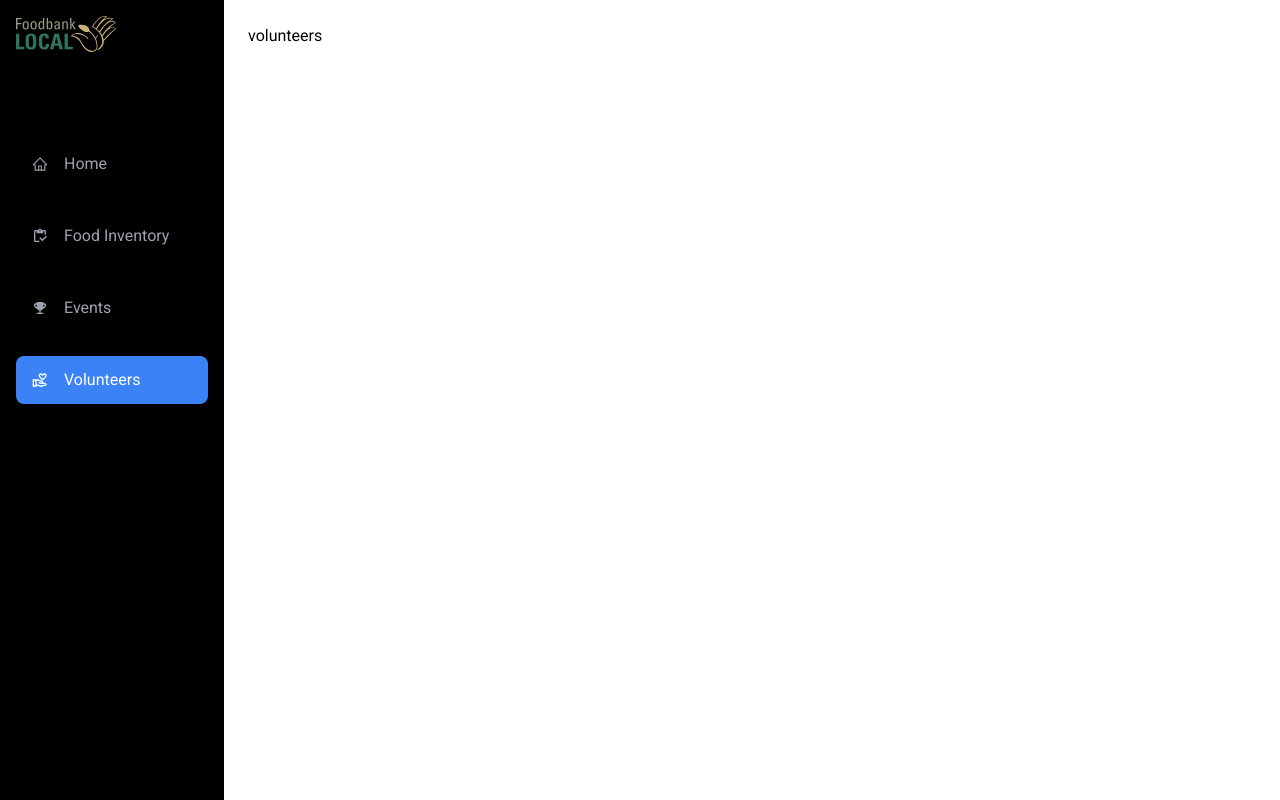
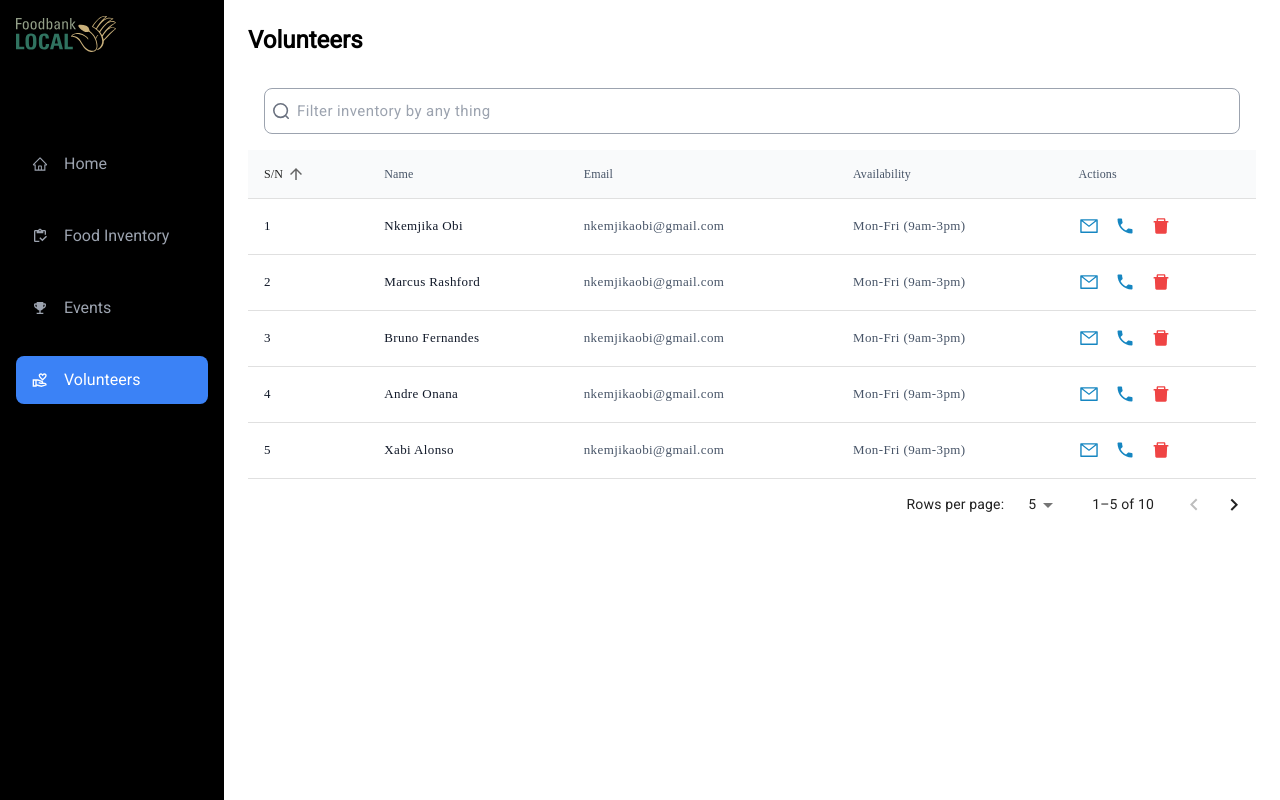
Before and after one commit to nkemjikaobi/feed-scarborough, a Next.js app: page /dashboard/volunteers in a window 1280 px wide. Shown: the top 800 px of the page. Built offline with nearby package versions, Linux system fonts and the light colour scheme.

Commit message:
Volunteers Page

```diff
--- a/src/app/dashboard/volunteers/page.tsx
+++ b/src/app/dashboard/volunteers/page.tsx
@@ -1,5 +1,375 @@
 'use client';
 
+import EnhancedTable from '@/app/components/atoms/CustomTable';
+import { AiFillDelete, AiOutlineMail } from 'react-icons/ai';
+import { IoMdCall } from 'react-icons/io';
+
 export default function Volunteers() {
-	return <main className=''>volunteers</main>;
+	const volunteerColums = [
+		{
+			id: 11,
+			field: 'id',
+			fieldStyles: {
+				textTransform: 'capitalize',
+				color: '#101828',
+				fontWeight: '500',
+			},
+			label: 'S/N',
+			width: 100,
+			minWidth: 100,
+			sortable: true,
+		},
+		{
+			id: 1,
+			field: 'name',
+			fieldStyles: {
+				textTransform: 'capitalize',
+				color: '#101828',
+				fontWeight: '500',
+			},
+			label: 'Name',
+			width: 100,
+			minWidth: 100,
+			sortable: true,
+		},
+		{
+			id: 2,
+			fieldStyles: {
+				color: '#475467',
+			},
+			field: 'email',
+			label: 'Email',
+			width: 300,
+			minWidth: 200,
+			sortable: true,
+		},
+		{
+			id: 3,
+			fieldStyles: {
+				color: '#475467',
+			},
+			field: 'availability',
+			label: 'Availability',
+			width: 130,
+			minWidth: 100,
+			sortable: true,
+		},
+		{
+			id: 6,
+			field: 'actions',
+			label: 'Actions',
+			width: 30,
+			minWidth: 100,
+			align: 'center',
+			sortable: true,
+		},
+	];
+
+	const volunteerData = [
+		{
+			id: 1,
+			name: 'Nkemjika Obi',
+			email: 'nkemjikaobi@gmail.com',
+			availability: 'Mon-Fri (9am-3pm)',
+			actions: (
+				<div className='flex items-center space-x-4'>
+					<AiOutlineMail
+						className='text-20 text-feed-blue'
+						onClick={(e: any) => {
+							e.stopPropagation();
+						}}
+					/>
+					<IoMdCall
+						className='text-20 text-feed-blue'
+						onClick={(e: any) => {
+							e.stopPropagation();
+						}}
+					/>
+					<AiFillDelete
+						className='text-20 text-red-500'
+						onClick={(e: any) => {
+							e.stopPropagation();
+						}}
+					/>
+				</div>
+			),
+		},
+		{
+			id: 2,
+			name: 'Marcus Rashford',
+			email: 'nkemjikaobi@gmail.com',
+			availability: 'Mon-Fri (9am-3pm)',
+			actions: (
+				<div className='flex items-center space-x-4'>
+					<AiOutlineMail
+						className='text-20 text-feed-blue'
+						onClick={(e: any) => {
+							e.stopPropagation();
+						}}
+					/>
+					<IoMdCall
+						className='text-20 text-feed-blue'
+						onClick={(e: any) => {
+							e.stopPropagation();
+						}}
+					/>
+					<AiFillDelete
+						className='text-20 text-red-500'
+						onClick={(e: any) => {
+							e.stopPropagation();
+						}}
+					/>
+				</div>
+			),
+		},
+		{
+			id: 3,
+			name: 'Bruno Fernandes',
+			email: 'nkemjikaobi@gmail.com',
+			availability: 'Mon-Fri (9am-3pm)',
+			actions: (
+				<div className='flex items-center space-x-4'>
+					<AiOutlineMail
+						className='text-20 text-feed-blue'
+						onClick={(e: any) => {
+							e.stopPropagation();
+						}}
+					/>
+					<IoMdCall
+						className='text-20 text-feed-blue'
+						onClick={(e: any) => {
+							e.stopPropagation();
+						}}
+					/>
+					<AiFillDelete
+						className='text-20 text-red-500'
+						onClick={(e: any) => {
+							e.stopPropagation();
+						}}
+					/>
+				</div>
+			),
+		},
+		{
+			id: 4,
+			name: 'Andre Onana',
+			email: 'nkemjikaobi@gmail.com',
+			availability: 'Mon-Fri (9am-3pm)',
+			actions: (
+				<div className='flex items-center space-x-4'>
+					<AiOutlineMail
+						className='text-20 text-feed-blue'
+						onClick={(e: any) => {
+							e.stopPropagation();
+						}}
+					/>
+					<IoMdCall
+						className='text-20 text-feed-blue'
+						onClick={(e: any) => {
+							e.stopPropagation();
+						}}
+					/>
+					<AiFillDelete
+						className='text-20 text-red-500'
+						onClick={(e: any) => {
+							e.stopPropagation();
+						}}
+					/>
+				</div>
+			),
+		},
+		{
+			id: 5,
+			name: 'Xabi Alonso',
+			email: 'nkemjikaobi@gmail.com',
+			availability: 'Mon-Fri (9am-3pm)',
+			actions: (
+				<div className='flex items-center space-x-4'>
+					<AiOutlineMail
+						className='text-20 text-feed-blue'
+						onClick={(e: any) => {
+							e.stopPropagation();
+						}}
+					/>
+					<IoMdCall
+						className='text-20 text-feed-blue'
+						onClick={(e: any) => {
+							e.stopPropagation();
+						}}
+					/>
+					<AiFillDelete
+						className='text-20 text-red-500'
+						onClick={(e: any) => {
+							e.stopPropagation();
+						}}
+					/>
+				</div>
+			),
+		},
+		{
+			id: 6,
+			name: 'Marc Cucurella',
+			email: 'nkemjikaobi@gmail.com',
+			availability: 'Mon-Fri (9am-3pm)',
+			actions: (
+				<div className='flex items-center space-x-4'>
+					<AiOutlineMail
+						className='text-20 text-feed-blue'
+						onClick={(e: any) => {
+							e.stopPropagation();
+						}}
+					/>
+					<IoMdCall
+						className='text-20 text-feed-blue'
+						onClick={(e: any) => {
+							e.stopPropagation();
+						}}
+					/>
+					<AiFillDelete
+						className='text-20 text-red-500'
+						onClick={(e: any) => {
+							e.stopPropagation();
+						}}
+					/>
+				</div>
+			),
+		},
+		{
+			id: 7,
+			name: 'Alvaro Morata',
+			email: 'nkemjikaobi@gmail.com',
+			availability: 'Mon-Fri (9am-3pm)',
+			actions: (
+				<div className='flex items-center space-x-4'>
+					<AiOutlineMail
+						className='text-20 text-feed-blue'
+						onClick={(e: any) => {
+							e.stopPropagation();
+						}}
+					/>
+					<IoMdCall
+						className='text-20 text-feed-blue'
+						onClick={(e: any) => {
+							e.stopPropagation();
+						}}
+					/>
+					<AiFillDelete
+						className='text-20 text-red-500'
+						onClick={(e: any) => {
+							e.stopPropagation();
+						}}
+					/>
+				</div>
+			),
+		},
+		{
+			id: 8,
+			name: 'Lionel Messi',
+			email: 'nkemjikaobi@gmail.com',
+			availability: 'Mon-Fri (9am-3pm)',
+			actions: (
+				<div className='flex items-center space-x-4'>
+					<AiOutlineMail
+						className='text-20 text-feed-blue'
+						onClick={(e: any) => {
+							e.stopPropagation();
+						}}
+					/>
+					<IoMdCall
+						className='text-20 text-feed-blue'
+						onClick={(e: any) => {
+							e.stopPropagation();
+						}}
+					/>
+					<AiFillDelete
+						className='text-20 text-red-500'
+						onClick={(e: any) => {
+							e.stopPropagation();
+						}}
+					/>
+				</div>
+			),
+		},
+		{
+			id: 9,
+			name: 'Cristiano Ronaldo',
+			email: 'nkemjikaobi@gmail.com',
+			availability: 'Mon-Fri (9am-3pm)',
+			actions: (
+				<div className='flex items-center space-x-4'>
+					<AiOutlineMail
+						className='text-20 text-feed-blue'
+						onClick={(e: any) => {
+							e.stopPropagation();
+						}}
+					/>
+					<IoMdCall
+						className='text-20 text-feed-blue'
+						onClick={(e: any) => {
+							e.stopPropagation();
+						}}
+					/>
+					<AiFillDelete
+						className='text-20 text-red-500'
+						onClick={(e: any) => {
+							e.stopPropagation();
+						}}
+					/>
+				</div>
+			),
+		},
+		{
+			id: 10,
+			name: 'Odumumodu Black',
+			email: 'nkemjikaobi@gmail.com',
+			availability: 'Mon-Fri (9am-3pm)',
+			actions: (
+				<div className='flex items-center space-x-4'>
+					<AiOutlineMail
+						className='text-20 text-feed-blue'
+						onClick={(e: any) => {
+							e.stopPropagation();
+						}}
+					/>
+					<IoMdCall
+						className='text-20 text-feed-blue'
+						onClick={(e: any) => {
+							e.stopPropagation();
+						}}
+					/>
+					<AiFillDelete
+						className='text-20 text-red-500'
+						onClick={(e: any) => {
+							e.stopPropagation();
+						}}
+					/>
+				</div>
+			),
+		},
+	];
+	return (
+		<main className=''>
+			<h2 className='text-2xl font-bold mb-8'>Volunteers</h2>
+			<EnhancedTable
+				minWidth={1000}
+				loading={false}
+				headers={volunteerColums}
+				rows={volunteerData}
+				options={{
+					toolbar: true,
+					rowsPerPage: [5, 10, 25, 50],
+					defaultOrder: 'asc',
+				}}
+				allHeadersStyles={{
+					color: '#475467',
+					fontWeight: 500,
+				}}
+				search={true}
+				searchDebounce={true}
+				allFieldsStyles={{ fontSize: '13px', letterSpacing: '0.4px' }}
+				searchPlaceholder={'Filter inventory by any thing'}
+				searchWrapper='!m-[1rem]'
+			/>
+		</main>
+	);
 }
```
